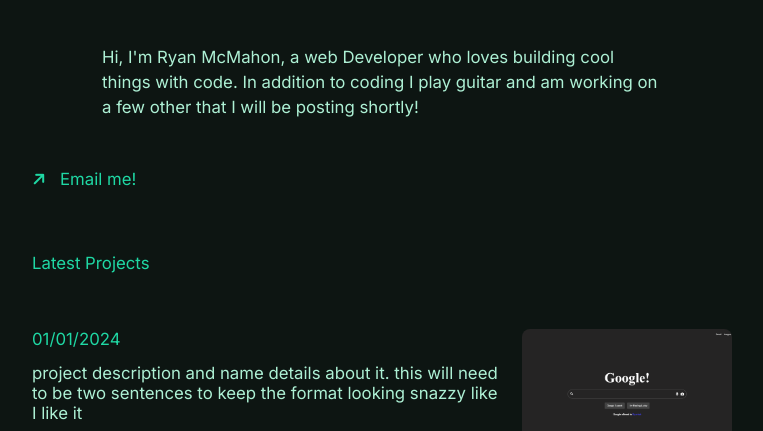
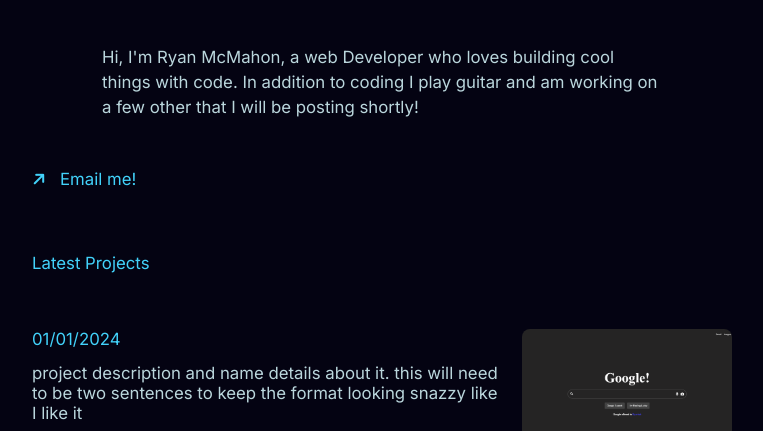
Before and after one commit to deadlykittensgs/Portfolio, a plain HTML site: page index.html in a window 1280 px wide. Shown: the part 341-772 px from the top of the page, without its empty margins (258-1021 px from the left). Drawn offline with Linux system fonts and the light colour scheme.

Commit message:
swapped color to blue

```diff
--- a/style.css
+++ b/style.css
@@ -1,7 +1,7 @@
 :root {
-    --primary-color:#adf0d4;
-    --secondary-color: #1fd8a4;
-    --bg-color: #0d1512;
+    --primary-color:#bad6dc;
+    --secondary-color:#42d2fa;
+    --bg-color: hsl(244, 73%, 4%);
 }
 
 
```
